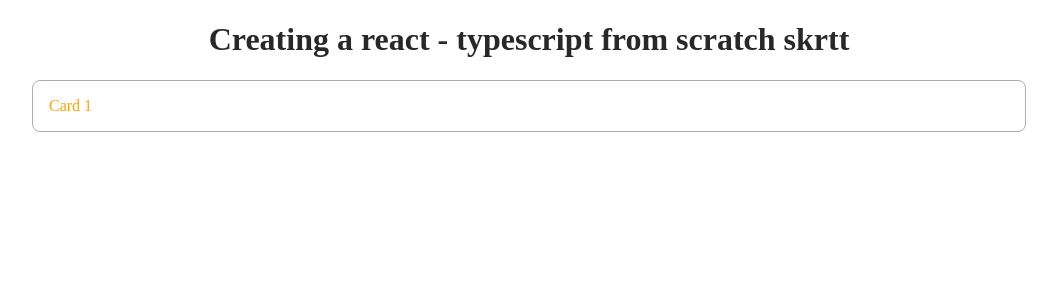
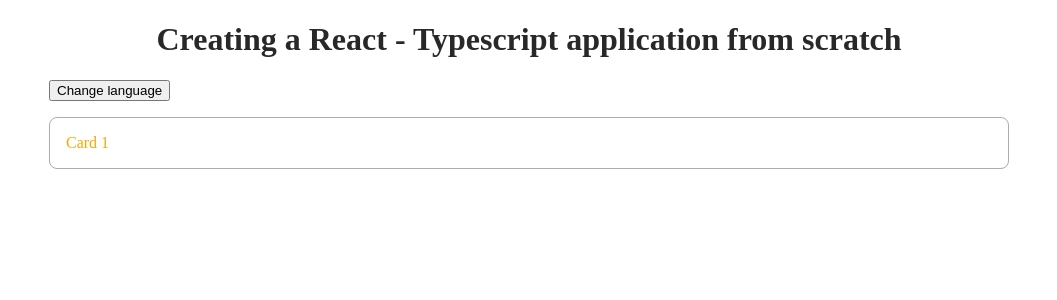
Before and after one commit to liyanalzm/react-typescript, a React app: page / in a window 1280 px wide. Shown: the top 300 px of the page, without its empty margins (111-1168 px from the left). Built offline with nearby package versions, Linux system fonts and the light colour scheme.

Commit message:
Add redux code for language

```diff
--- a/src/App.tsx
+++ b/src/App.tsx
@@ -1,20 +1,19 @@
 import React from 'react';
+import { Provider } from 'react-redux'
 import {
   BrowserRouter as Router
 } from "react-router-dom";
-
-import styles from './styles/index.module.scss';
-import Card from './components/Card';
+import Landing from './components/Landing';
+import store from './redux/store';
 
 class App extends React.PureComponent {
 	render() {
 		return (
-      <Router>
-        <div className={styles.container}>
-          <h1>Creating a react - typescript from scratch skrtt</h1>
-          <Card title="Card 1" />
-        </div>
-      </Router>
+      <Provider store={store}>
+        <Router>
+          <Landing />
+        </Router>
+      </Provider>
 		);
 	}
 }
--- /dev/null
+++ b/src/components/Landing.tsx
@@ -0,0 +1,40 @@
+import React from "react";
+import { useSelector, useDispatch } from 'react-redux';
+
+import { getLanguage } from '../redux/selectors';
+import { changeLanguage } from '../redux/store/language/actions';
+
+import styles from "../styles/Landing.module.scss";
+import Card from "./Card";
+
+const language: any = {
+  en: {
+    changeLanguage: "Change language",
+    header: "Creating a React - Typescript application from scratch",
+    title: "Card 1"
+  },
+  ar: {
+    changeLanguage: "تغيير اللغة",
+    header: "تطبيق من البداية Typescript - React إنشاء",
+    title: "بطاقة ١"
+  }
+};
+
+const Landing = (): JSX.Element => {
+  const dispatch = useDispatch();
+  const { code: locale } = useSelector(getLanguage);
+
+  const handleClick = () => {
+    const code = locale === 'en' ? 'ar' : 'en';
+    dispatch (changeLanguage({code}))
+  }
+
+  return (
+  <div className={styles.container}>
+    <h1>{language[locale].header}</h1>
+    <button onClick={handleClick}>{language[locale].changeLanguage}</button>
+    <Card title={language[locale].title} />
+  </div>
+);
+}
+export default Landing;
--- /dev/null
+++ b/src/redux/reducers.ts
@@ -0,0 +1,6 @@
+import { combineReducers } from 'redux';
+import { languageReducer } from './store/language/reducers';
+
+export default combineReducers({
+  language: languageReducer
+});
--- /dev/null
+++ b/src/redux/selectors.ts
@@ -0,0 +1 @@
+export const getLanguage = (state: { language: Language }) => state.language;
--- /dev/null
+++ b/src/redux/store.ts
@@ -0,0 +1,12 @@
+import { createStore, applyMiddleware, compose } from 'redux';
+import thunk from 'redux-thunk';
+import rootReducer from './reducers';
+
+declare global {
+  interface Window {
+    __REDUX_DEVTOOLS_EXTENSION_COMPOSE__?: typeof compose;
+  }
+}
+
+const composeEnhancers: any = window.__REDUX_DEVTOOLS_EXTENSION_COMPOSE__ || compose;
+export default createStore(rootReducer, composeEnhancers(applyMiddleware(thunk)));
--- /dev/null
+++ b/src/redux/store/language/actions.ts
@@ -0,0 +1,8 @@
+import { LanguageActionTypes, CHANGE_LANGUAGE } from './types';
+
+export function changeLanguage(code: Language) : LanguageActionTypes {
+  return {
+    type: CHANGE_LANGUAGE,
+    payload: code
+  }
+}
--- /dev/null
+++ b/src/redux/store/language/reducers.ts
@@ -0,0 +1,19 @@
+import { LanguageActionTypes, CHANGE_LANGUAGE } from './types';
+
+const initialState: Language = {
+  code: 'en'
+}
+
+export function languageReducer(
+  state = initialState,
+  action: LanguageActionTypes
+): Language {
+  switch (action.type) {
+    case CHANGE_LANGUAGE:
+      return {
+        code: action.payload.code
+      }
+    default:
+      return state
+  }
+}
--- /dev/null
+++ b/src/redux/store/language/types.ts
@@ -0,0 +1,8 @@
+export const CHANGE_LANGUAGE = 'CHANGE_LANGUAGE';
+
+interface ChangeLanguageAction {
+  type: typeof CHANGE_LANGUAGE,
+  payload: Language
+}
+
+export type LanguageActionTypes = ChangeLanguageAction
--- a/src/styles/Card/Card.module.scss
+++ b/src/styles/Card/Card.module.scss
@@ -3,7 +3,5 @@
   border: solid 1px #b5a7b6;
   color: orange;
   padding: 16px;
-  max-width: 960px;
   border-radius: 8px;
-  margin: 0 auto;
 }
--- /dev/null
+++ b/src/styles/Landing.module.scss
@@ -0,0 +1,9 @@
+.container {
+  max-width: 960px;
+  margin: 0 auto;
+
+  h1 {
+    color: #292727;
+    text-align: center;
+  }
+}
--- a/src/styles/index.module.scss
+++ /dev/null
@@ -1,4 +0,0 @@
-h1 {
-  color: #292727;
-  text-align: center;
-}
--- /dev/null
+++ b/src/types/language.d.ts
@@ -0,0 +1,3 @@
+interface Language {
+  code: string
+}
```
